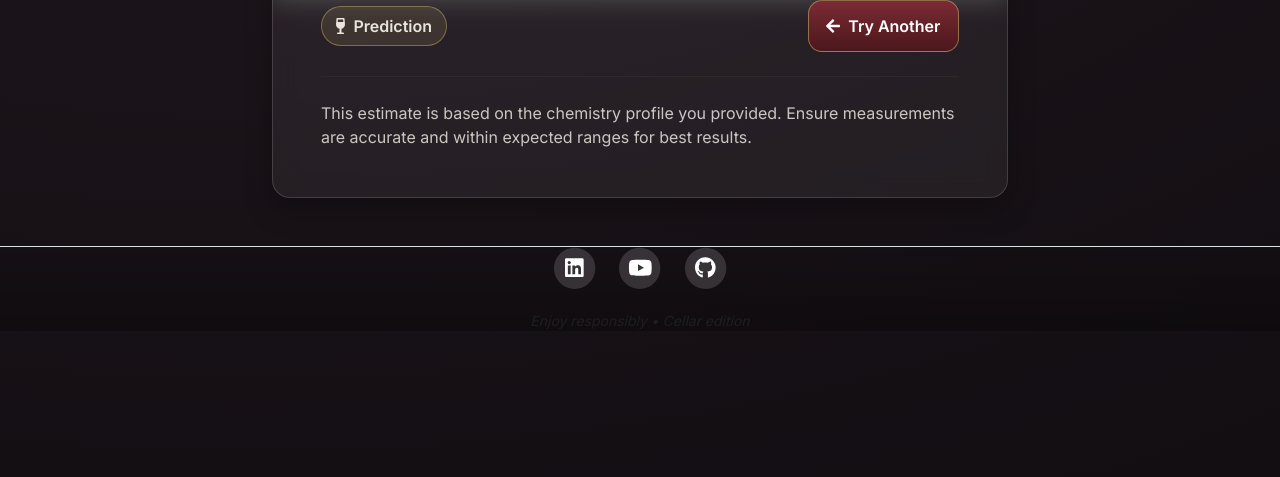
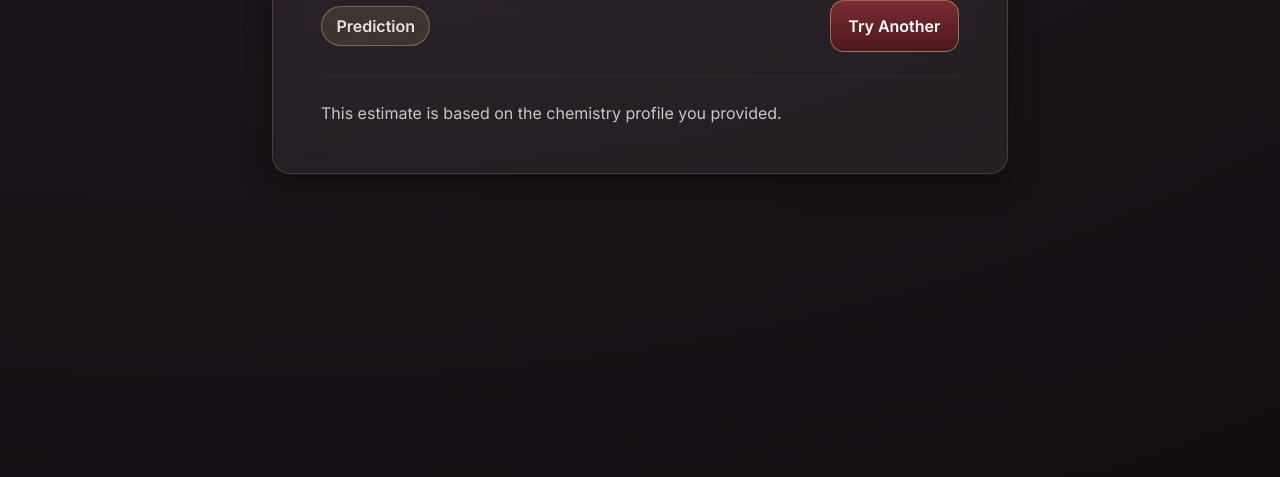
Before and after one commit to PUNAMRAMPUKALE/MachineLearningProjectWithMLFlow, a Flask app: template templates/results.html in a window 1280 px wide. Shown: the part 323-800 px from the top of the page. Run offline with Flask 3, Linux system fonts and the light colour scheme; the template is opened without the code that fills it, so the values that code supplies are empty.

Commit message:
docker updated

```diff
--- a/app.py
+++ b/app.py
@@ -1,8 +1,10 @@
 # app.py
 import os, sys
+from pathlib import Path
 from flask import Flask, render_template, request
 import numpy as np
-import pandas as pd  # if unused you can remove later
+# pandas import optional — uncomment if you actually use it
+# import pandas as pd
 from mlProject.pipeline.prediction import PredictionPipeline
 
 # Ensure "src" is importable
@@ -25,6 +27,7 @@ def homePage():
 @app.route("/train", methods=["GET"])
 def training():
     """Trigger training pipeline (simple shell call)."""
+    # NOTE: this assumes main.py exists at /app/main.py inside the image
     os.system("python main.py")
     return "Training Successful!"
 
@@ -76,7 +79,12 @@ def predict():
     except Exception as e:
         app.logger.exception("Prediction failed")
         # Show the error on the result page so you can see what's wrong in prod
-        return render_template("result.html", prediction=f"Error: {e}")
+        return render_template("result.html", prediction=f"Error: {e}"), 500
+
+
+@app.route("/health", methods=["GET"])
+def health():
+    return {"status": "ok"}, 200
 
 
 # ---- Entrypoint -------------------------------------------------------------
--- a/templates/results.html
+++ b/templates/results.html
@@ -5,43 +5,30 @@
   <meta name="viewport" content="width=device-width, initial-scale=1" />
   <title>Prediction • Wine Quality</title>
   <link rel="icon" type="image/x-icon" href="static/assets/favicon.ico" />
-  <script src="https://use.fontawesome.com/releases/v5.15.3/js/all.js" crossorigin="anonymous"></script>
   <link href="https://fonts.googleapis.com/css2?family=Playfair+Display:wght@600;700&family=Inter:wght@300;400;600&display=swap" rel="stylesheet">
   <link href="https://cdn.jsdelivr.net/npm/bootstrap@5.3.2/dist/css/bootstrap.min.css" rel="stylesheet">
   <style>
-    :root{
-      --bg-1:#120e12; --bg-2:#221820; --accent:#c9b26c; --ink:#e9e4de;
-      --glass: rgba(255,255,255,.06); --glass-stroke: rgba(255,255,255,.14);
-    }
+    :root{ --bg-1:#120e12; --bg-2:#221820; --accent:#c9b26c; --ink:#e9e4de; --glass: rgba(255,255,255,.06); --glass-stroke: rgba(255,255,255,.14); }
     html,body{background: radial-gradient(120rem 70rem at 20% -20%, var(--bg-2), var(--bg-1)) fixed; color: var(--ink);}
     body{font-family:"Inter",system-ui,-apple-system,Segoe UI,Roboto,Helvetica,Arial}
     h1,h2,h3,.navbar-brand{font-family:"Playfair Display",Georgia,serif}
     #mainNav{background: rgba(0,0,0,.35); backdrop-filter: blur(8px); border-bottom: 1px solid rgba(255,255,255,.10)}
     .navbar-brand{color:var(--accent)!important;font-weight:700}
     .navbar .nav-link{color:#f2eeea;opacity:.9}.navbar .nav-link:hover{color:var(--accent);opacity:1}
-
-    .masthead{position:relative;padding:7rem 0 6rem;background:center/cover no-repeat url('static/assets/img/wine.gif');border-bottom:1px solid rgba(255,255,255,.10)}
-    .masthead::after{content:"";position:absolute;inset:0;background:linear-gradient(180deg, rgba(0,0,0,.35), rgba(0,0,0,.6))}
-    .masthead .container{position:relative;z-index:1}
-
+    .masthead{padding:7rem 0 5rem; border-bottom:1px solid rgba(255,255,255,.10); background:linear-gradient(180deg, rgba(0,0,0,.25), rgba(0,0,0,.55));}
     .glass{background:var(--glass);backdrop-filter:blur(12px);border:1px solid var(--glass-stroke);border-radius:18px;box-shadow:0 12px 28px rgba(0,0,0,.28)}
     .result-badge{display:inline-flex;align-items:center;gap:.5rem;padding:.45rem .9rem;border-radius:999px;border:1px solid rgba(201,178,108,.45);background:rgba(201,178,108,.14);font-weight:700}
     .btn-wine{background: linear-gradient(180deg, #7b2b33, #4b171c); border:1px solid rgba(201,178,108,.55); color:#fff; font-weight:700; border-radius:14px; padding:.8rem 1.1rem}
     .btn-wine:hover{filter:saturate(1.05) brightness(1.03); box-shadow:0 12px 24px rgba(0,0,0,.35)}
-
-    footer{background:linear-gradient(180deg, rgba(0,0,0,.05), rgba(0,0,0,.28)); border-top:1px solid rgba(255,255,255,.10)}
-    .fa-stack-2x{color:rgba(255,255,255,.15)} .fa-stack-1x.fa-inverse{color:#fff}
-    .list-inline a:hover .fa-stack-2x{color:rgba(201,178,108,.35)}
   </style>
 </head>
 <body>
-  <!-- NAV -->
   <nav class="navbar navbar-expand-lg navbar-dark" id="mainNav">
     <div class="container px-4 px-lg-5">
       <a class="navbar-brand" href="/">Cellar</a>
       <button class="navbar-toggler" type="button" data-bs-toggle="collapse" data-bs-target="#navbarResponsive"
         aria-controls="navbarResponsive" aria-expanded="false" aria-label="Toggle navigation">
-        Menu <i class="fas fa-bars ms-1"></i>
+        Menu
       </button>
       <div class="collapse navbar-collapse" id="navbarResponsive">
         <ul class="navbar-nav ms-auto py-3 py-lg-0">
@@ -51,76 +38,30 @@
     </div>
   </nav>
 
-  <!-- HEADER -->
   <header class="masthead">
-    <div class="container position-relative px-4 px-lg-5 text-center">
+    <div class="container text-center">
       <h1>Wine Quality</h1>
-      <span class="subheading"></span>
     </div>
   </header>
 
-  <!-- RESULT -->
-  <main class="container" style="margin-top:-3rem">
+  <main class="container" style="margin-top:-2rem">
     <div class="row justify-content-center">
       <div class="col-lg-8">
         <div class="glass p-4 p-md-5">
           <div class="d-flex align-items-center justify-content-between flex-wrap gap-3">
             <div class="d-flex align-items-center gap-3">
-              <span class="result-badge"><i class="fas fa-wine-glass-alt"></i> Prediction</span>
+              <span class="result-badge">Prediction</span>
               <h2 class="m-0">{{ prediction }}</h2>
             </div>
-            <div class="d-flex gap-2">
-              <a href="/" class="btn btn-wine"><i class="fas fa-arrow-left me-2"></i>Try Another</a>
-            </div>
+            <a href="/" class="btn btn-wine">Try Another</a>
           </div>
-
           <hr class="my-4" style="border-color:rgba(255,255,255,.15)">
-
-          <p class="mb-0" style="opacity:.85">
-            This estimate is based on the chemistry profile you provided. Ensure measurements are accurate and within expected ranges for best results.
-          </p>
+          <p class="mb-0" style="opacity:.85">This estimate is based on the chemistry profile you provided.</p>
         </div>
       </div>
     </div>
   </main>
 
-  <!-- FOOTER -->
-  <footer class="border-top mt-5">
-    <div class="container px-4 px-lg-5">
-      <div class="row gx-4 gx-lg-5 justify-content-center">
-        <div class="col-md-10 col-lg-8 col-xl-7">
-          <ul class="list-inline text-center">
-            <li class="list-inline-item">
-              <a href="https://github.com/PUNAMRAMPUKALE">
-                <span class="fa-stack fa-lg">
-                  <i class="fas fa-circle fa-stack-2x"></i>
-                  <i class="fab fa-linkedin fa-stack-1x fa-inverse"></i>
-                </span>
-              </a>
-            </li>
-            <li class="list-inline-item">
-              <a href="https://github.com/PUNAMRAMPUKALE">
-                <span class="fa-stack fa-lg">
-                  <i class="fas fa-circle fa-stack-2x"></i>
-                  <i class="fab fa-youtube fa-stack-1x fa-inverse"></i>
-                </span>
-              </a>
-            </li>
-            <li class="list-inline-item">
-              <a href="https://github.com/PUNAMRAMPUKALE">
-                <span class="fa-stack fa-lg">
-                  <i class="fas fa-circle fa-stack-2x"></i>
-                  <i class="fab fa-github fa-stack-1x fa-inverse"></i>
-                </span>
-              </a>
-            </li>
-          </ul>
-          <div class="small text-center text-muted fst-italic">Enjoy responsibly • Cellar edition</div>
-        </div>
-      </div>
-    </div>
-  </footer>
-
   <script src="https://cdn.jsdelivr.net/npm/bootstrap@5.3.2/dist/js/bootstrap.bundle.min.js"></script>
 </body>
 </html>
```
Also changed, not shown: 2 other files.
